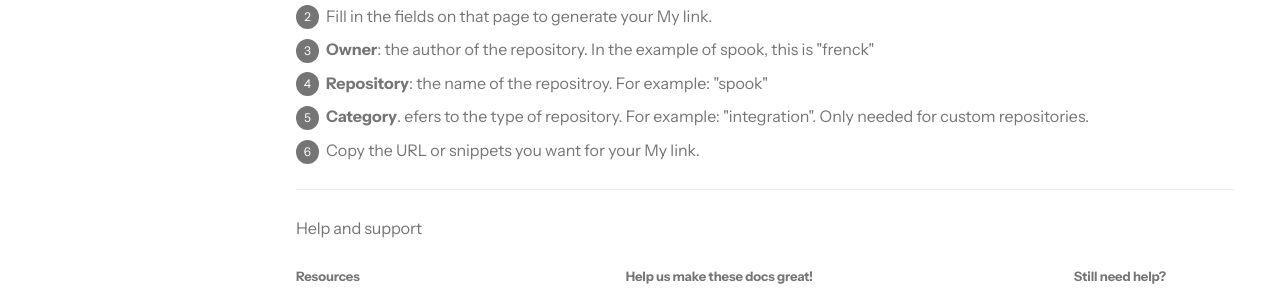
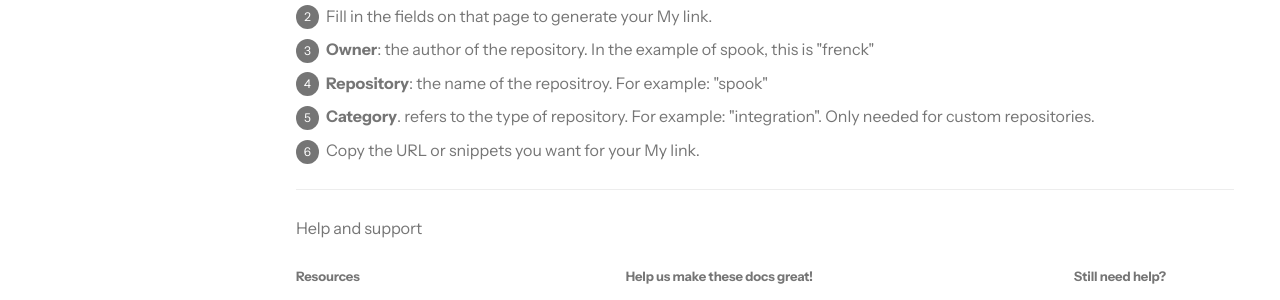
Before and after one commit to hacs/documentation, an MkDocs documentation site: the page built from source/docs/use/my.md, in a window 1280 px wide and 1073 px high. Shown: the part 633-933 px from the top of the window. Built offline with MkDocs 1.6.1 and Material for MkDocs 9.7.7, drawn with Linux system fonts in a browser that asks for light colours; some web fonts are replaced; plug-ins that fetch from the network failed and are left out; comment, search, counter and statistics services are not loaded.

Commit message:
Update source/docs/use/my.md

```diff
--- a/source/docs/use/my.md
+++ b/source/docs/use/my.md
@@ -17,5 +17,5 @@ description: 'Creating a My link to a HACS repository'
 2. Fill in the fields on that page to generate your My link.
    - **Owner**: the author of the repository. In the example of spook, this is "frenck"
    - **Repository**: the name of the repositroy. For example: "spook"
-   - **Category**. efers to the type of repository. For example: "integration". Only needed for custom repositories.
+   - **Category**. refers to the type of repository. For example: "integration". Only needed for custom repositories.
 3. Copy the URL or snippets you want for your My link.
```
